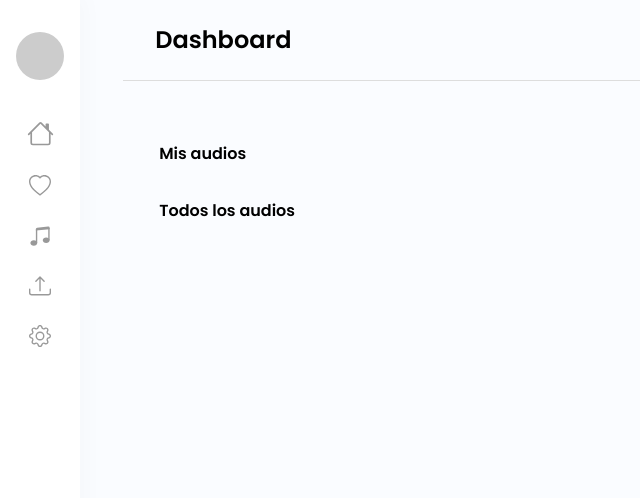
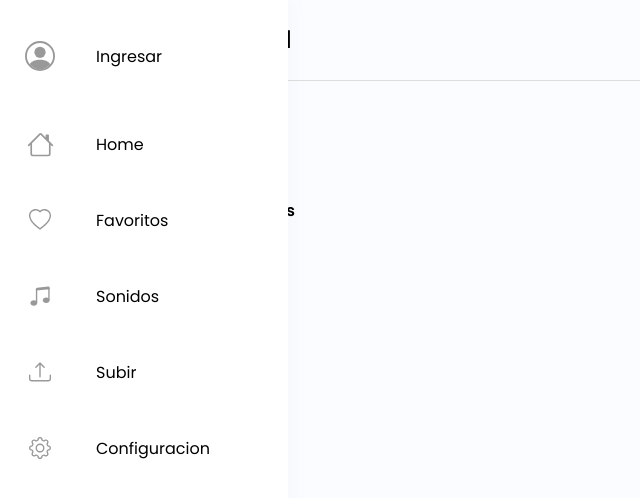
Before and after one commit to thedekerone/hamletui, a Next.js app: page / in a window 1280 px wide. Shown: the top 498 px of the page, without its empty margins (0-640 px from the left). Built offline with nearby package versions, Linux system fonts and the light colour scheme; no server answers.

Commit message:
sidebar config

```diff
--- a/src/Audio/components/AudioManager.js
+++ b/src/Audio/components/AudioManager.js
@@ -9,7 +9,6 @@ const AudioManager = ({ children }) => {
 
   useEffect(() => {
     const mainAudio = new AudioPlayer();
-    const micAudio = new AudioPlayer();
 
     const play = (src) => {
       mainAudio.play(src);
@@ -19,28 +18,10 @@ const AudioManager = ({ children }) => {
       mainAudio.stop();
     };
 
-    const changeMic = (deviceId) => {
-      selectMic(deviceId)?.then((res) => micAudio.play(res));
-    };
-
-    navigator.mediaDevices.getUserMedia({ audio: true }).then(() => {
-      getDevices()
-        .then((res) => {
-          const virtualOutput = res.outputDevices.find((el) =>
-            el.label.includes("CABLE")
-          );
-
-          return null;
-        })
-        .catch((err) => console.log(err));
-    });
-
     setManager({
       mainAudio,
-      micAudio,
       play,
       stop,
-      changeMic,
     });
   }, []);
 
@@ -51,7 +32,6 @@ const AudioManager = ({ children }) => {
         play: manager.play,
         audio: manager.mainAudio.audio,
         stop: manager.stop,
-        changeMic: manager.changeMic,
       }}
     >
       {children}
--- a/src/components/Sidebar/index.js
+++ b/src/components/Sidebar/index.js
@@ -6,27 +6,52 @@ import {
   BsHouse,
   BsGear,
   BsUpload,
+  BsPeopleCircle,
 } from "react-icons/bs";
 
 export const Sidebar = () => {
   return (
     <FixedContainer>
-      <Profile></Profile>
-      <IconContainer>
+      <Profile>
+        <IconContainer className='icon-container'>
+          <BsPeopleCircle color='#999' size='30'></BsPeopleCircle>
+        </IconContainer>
+        <p>Ingresar</p>
+      </Profile>
+      <nav>
+        <ul>
+          <li>
+            <IconContainer className='icon-container'>
               <BsHouse color='#999' size='27'></BsHouse>
             </IconContainer>
-      <IconContainer>
+            <p>Home</p>
+          </li>
+          <li>
+            <IconContainer className='icon-container'>
               <BsHeart color='#999' size='22'></BsHeart>
             </IconContainer>
-      <IconContainer>
+            <p>Favoritos</p>
+          </li>
+          <li>
+            <IconContainer className='icon-container'>
               <BsMusicNoteBeamed color='#999' size='22'></BsMusicNoteBeamed>
             </IconContainer>
-      <IconContainer>
+            <p>Sonidos</p>
+          </li>
+          <li>
+            <IconContainer className='icon-container'>
               <BsUpload color='#999' size='22'></BsUpload>
             </IconContainer>
-      <IconContainer>
+            <p>Subir</p>
+          </li>
+          <li>
+            <IconContainer className='icon-container'>
               <BsGear color='#999' size='22'></BsGear>
             </IconContainer>
+            <p>Configuracion</p>
+          </li>
+        </ul>
+      </nav>
     </FixedContainer>
   );
 };
--- a/src/components/Sidebar/styles.js
+++ b/src/components/Sidebar/styles.js
@@ -10,18 +10,45 @@ export const FixedContainer = styled.aside`
   box-shadow: 1px 1px 20px 6px rgba(0, 0, 0, 0.02);
   -webkit-box-shadow: 1px 1px 20px 6px rgba(0, 0, 0, 0.02);
   -moz-box-shadow: 1px 1px 20px 6px rgba(0, 0, 0, 0.02);
+  width: 5rem;
+  overflow: hidden;
+  & ul li {
+    display: flex;
+    align-items: center;
+    width: 100%;
+    min-width: 12rem;
+    cursor: pointer;
+    margin-top: 1.75rem;
+  }
+
+  & ul li p {
+    margin-left: 2rem;
+  }
+
+  & ul li:hover {
+    color: rgb(92, 32, 209);
+  }
+  &:hover {
+    transition: 0.4s;
+    width: 18rem;
+  }
 `;
 
 export const Profile = styled.div`
-  width: 3rem;
-  height: 3rem;
-  border-radius: 100%;
-  background-color: #ccc;
+  display: flex;
+  align-items: center;
+  min-width: 12rem;
   margin-bottom: 2.5rem;
+
+  & p {
+    margin-left: 2rem;
+  }
 `;
 
 export const IconContainer = styled.div`
-  margin-top: 1.75rem;
+  width: 3rem;
+  justify-content: center;
+  height: 3rem;
+  align-items: center;
   display: flex;
-  justify-content: center;
 `;
--- a/src/components/Sound/index.js
+++ b/src/components/Sound/index.js
@@ -53,7 +53,7 @@ export const Sound = ({ options, config, onClickLike, onTogglePlay }) => {
         ></BsPauseFill>
       ) : (
         <BsPlayFill
-          onClick={() => handlePlay(id)}
+          onClick={() => handlePlay()}
           color='#5C20D1'
           size='35'
         ></BsPlayFill>
--- a/src/globalStyles.js
+++ b/src/globalStyles.js
@@ -7,6 +7,11 @@ const GlobalStyle = createGlobalStyle`
     padding:0;
     box-sizing: border-box;
   }
+  ul{
+    list-style: none;
+  }
+
+
 
   body {
     margin: 0;
--- a/src/reducers/index.js
+++ b/src/reducers/index.js
@@ -2,14 +2,6 @@ import { combineReducers } from "redux";
 import { TOGGLE_LIKE, TOGGLE_PLAY, LOAD_DATA } from "../actions";
 
 // extra functions - no reducers (change directory later)
-
-function togglePlayPipe(soundList, id) {
-  return soundList.map((sound) =>
-    sound.id === id
-      ? { ...sound, isPlaying: !sound.isPlaying }
-      : { ...sound, isPlaying: false }
-  );
-}
 
 // end extra functions - no reducers (change directory later)
 
@@ -66,7 +58,7 @@ function audioConfig(state = {}, action) {
     case TOGGLE_PLAY:
       return {
         ...state,
-        isPlaying: action.id === state.id ? !state.isPlaying : true,
+        isPlaying: action.id === state.current ? !state.isPlaying : true,
         current: action.id,
       };
 
```
Lines whose indentation alone changed are shown as unchanged.
